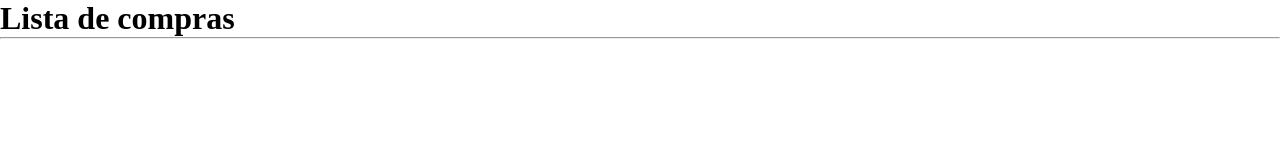
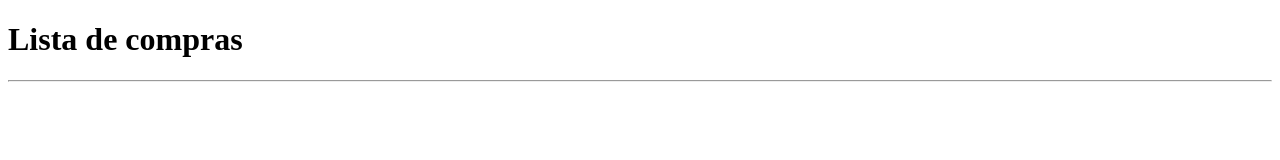
Before and after one commit to wagnermarcellus/workshop3, a plain HTML site: page index.html in a window 1280 px wide. Drawn offline with Linux system fonts and the light colour scheme.

Commit message:
Update index.html

```diff
--- a/index.html
+++ b/index.html
@@ -7,12 +7,7 @@
     <script src="script.js"></script>
 
 </head>
-<style>
-    *{
-        margin: 0px;
-        padding: 0px;
-    }
-</style>
+
 <body>
     <h1 id="título"> Lista de compras </h1>
     <hr>
```
